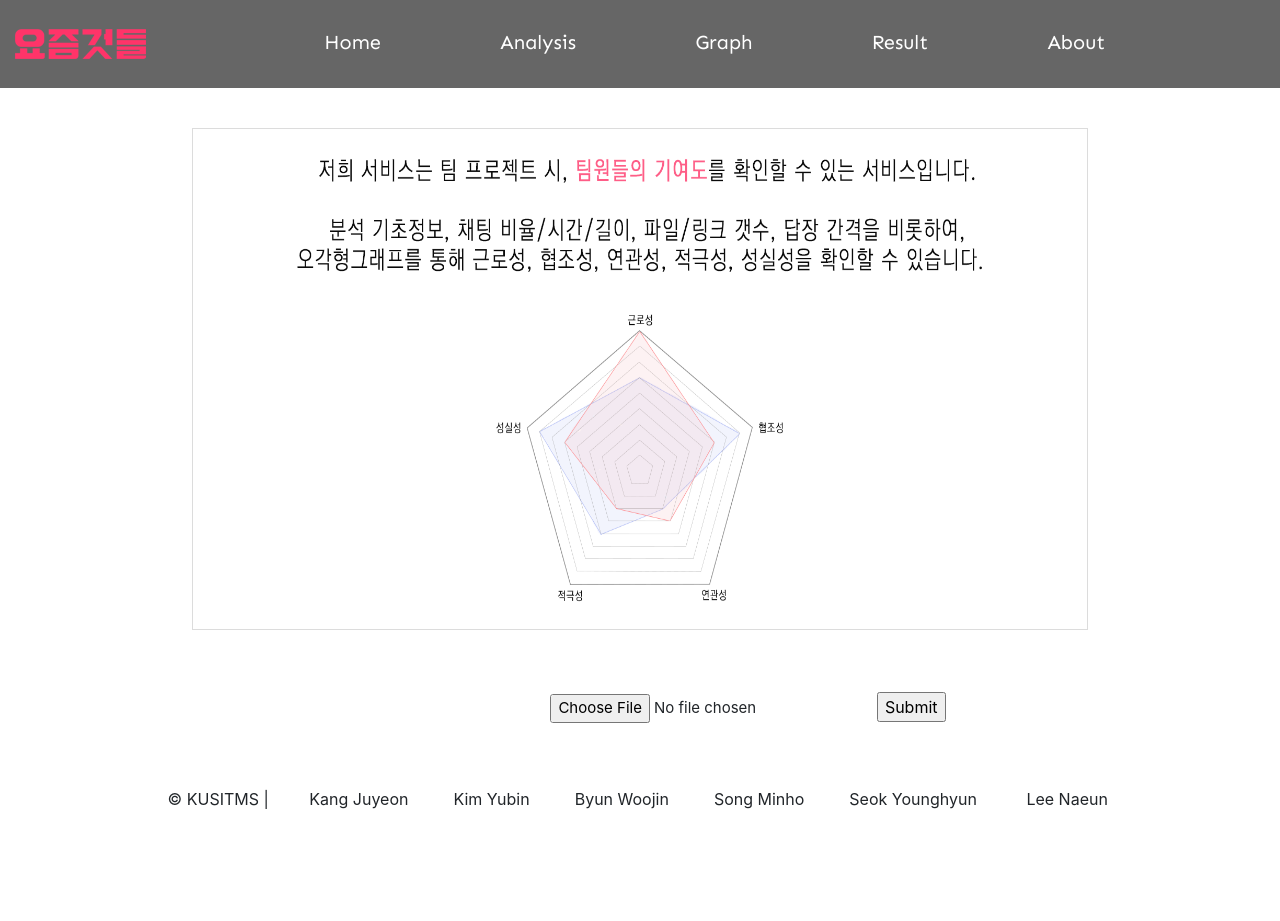
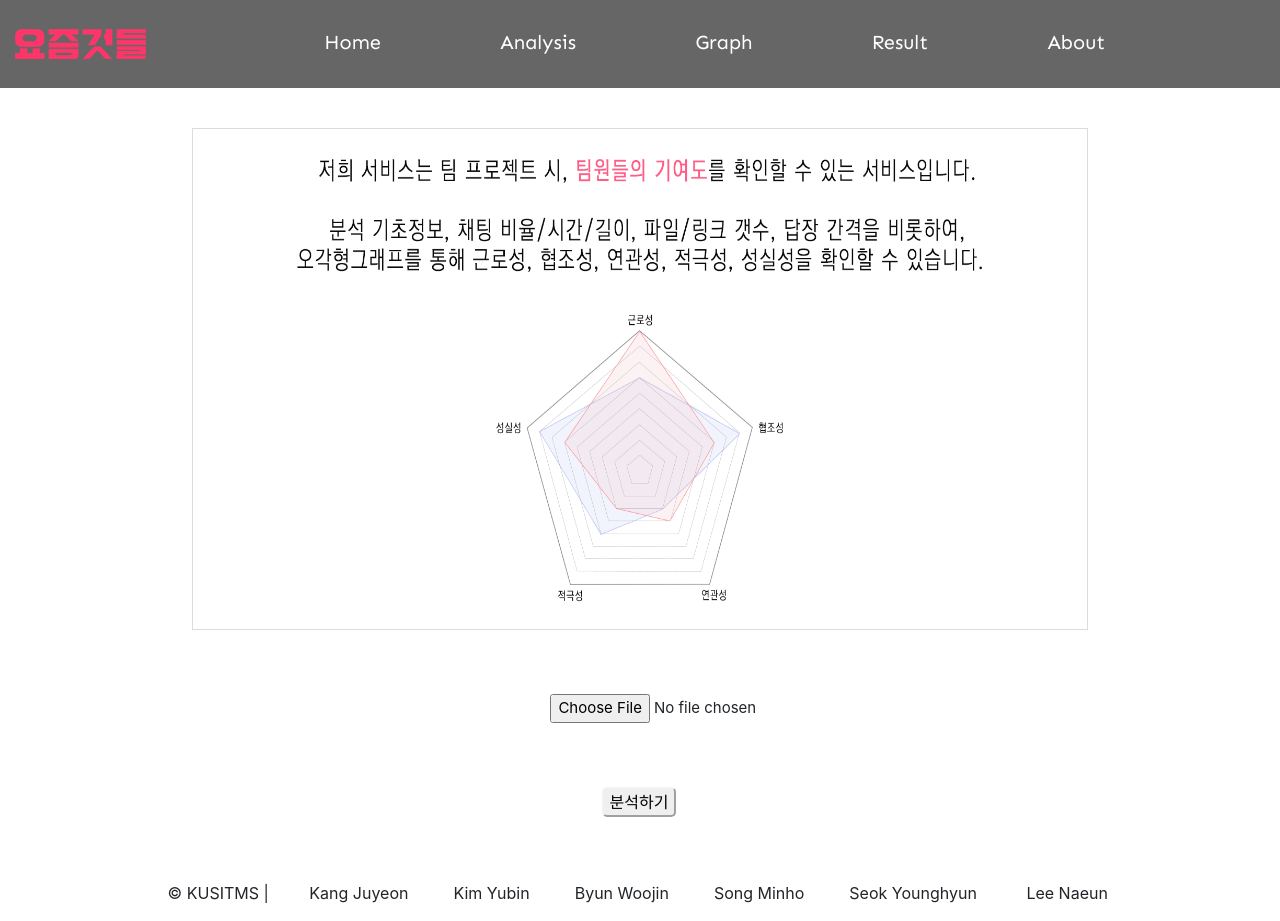
Before and after one commit to pot1223/KusitmsCompanyProject, a plain HTML site: page html/main_.html in a window 1280 px wide. Before the commit the page ends 827 px from the top, so only its background shows below. Drawn offline with nearby package versions, Linux system fonts and the light colour scheme; files whose address does not match are found by name.

Commit message:
Update main_.html

```diff
--- a/html/main_.html
+++ b/html/main_.html
@@ -39,8 +39,8 @@
 
 <form action="http://www.afyproject2.ml/analyze" method="post" enctype="multipart/form-data">
     <span class="box">
-        <input type="file" name= "text" id="file" class="int_file" accept="text/plain" />
-        <input type="submit">
+        <input type="file" name="text" id="file" class="int_file" accept="text/plain" />
+        <input type="submit" value="분석하기" class="submit">
     </span>
 </form>
 
```
